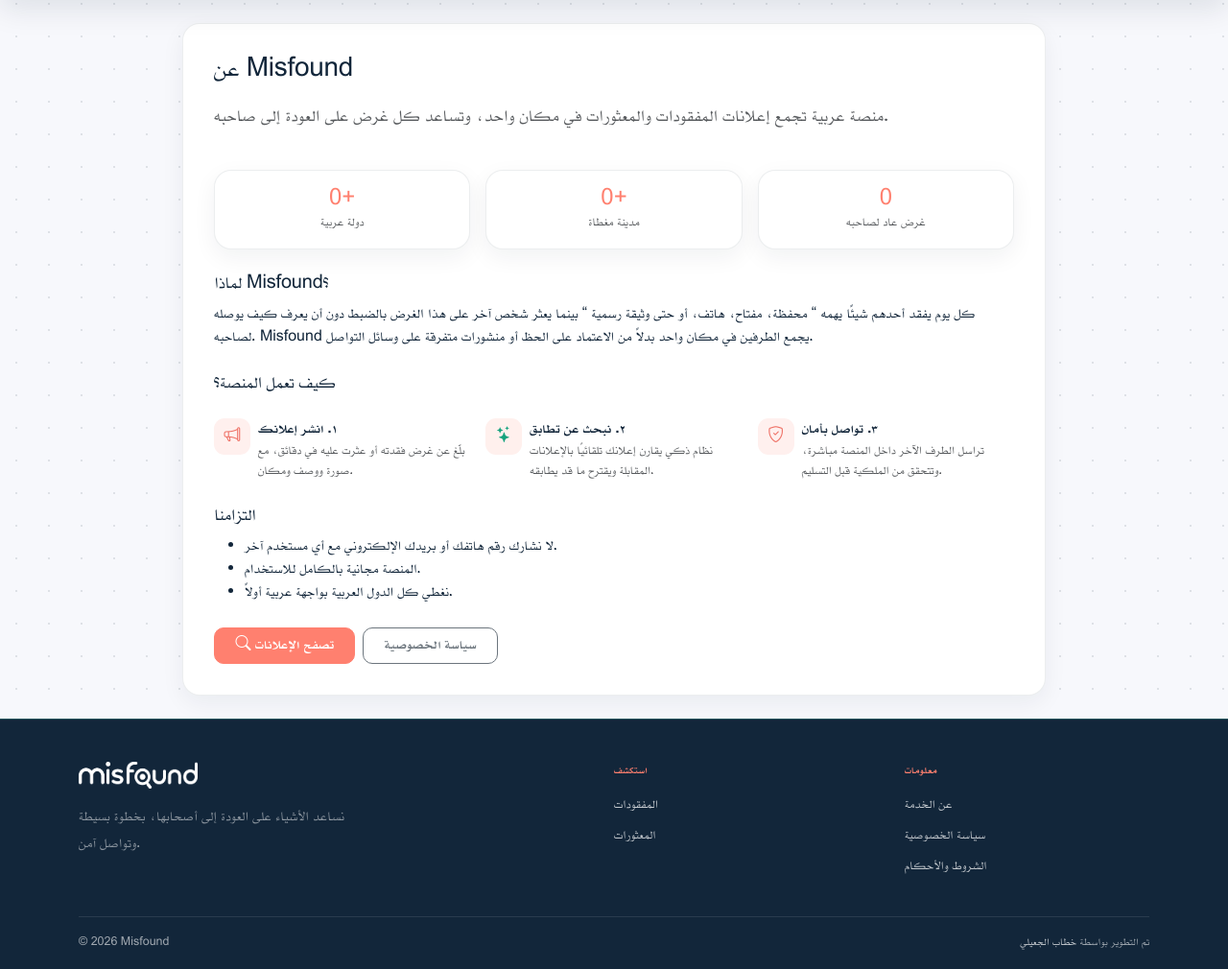
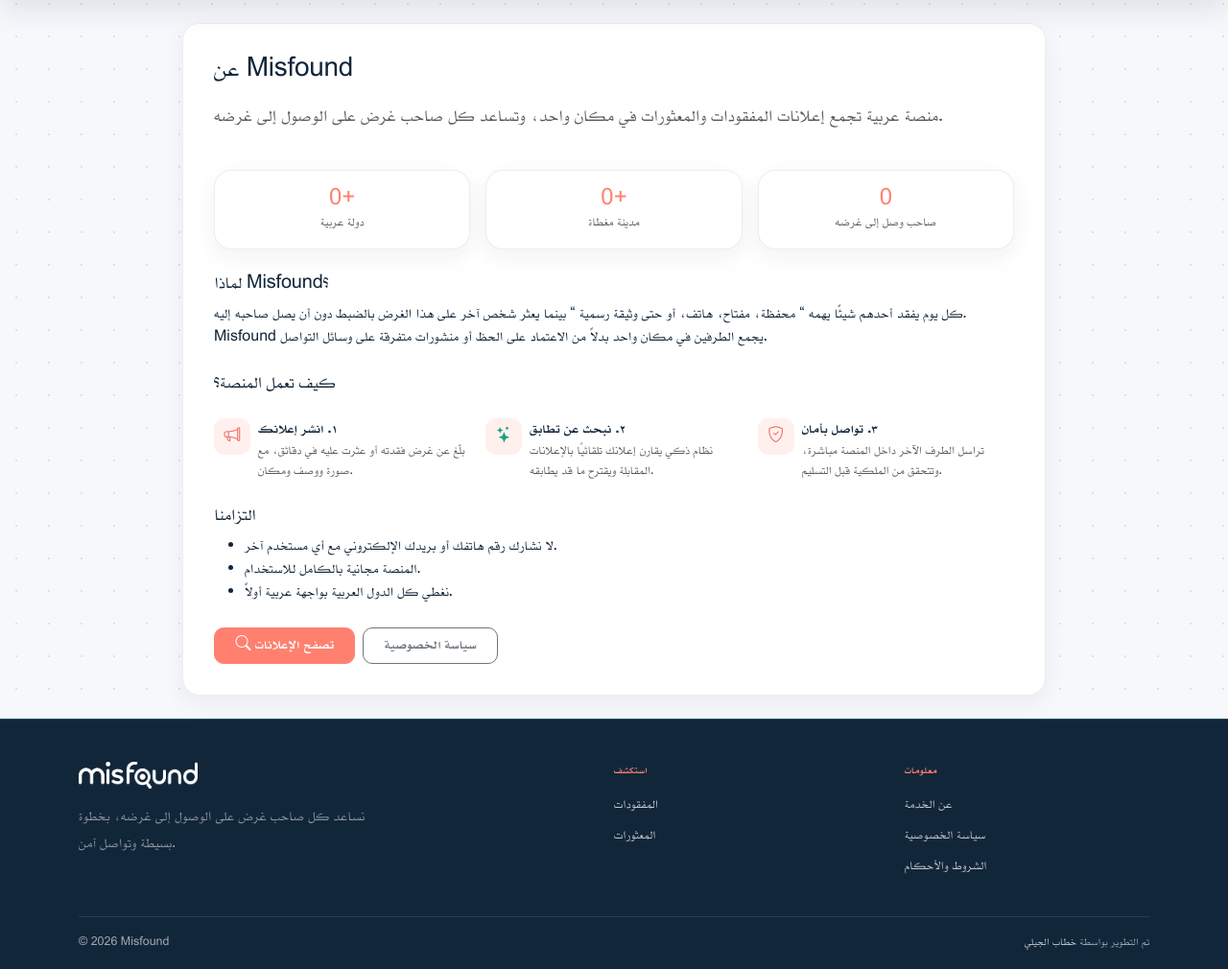
Before and after one commit to khattabaljaily/misfound, a Django app: page /about/ in a window 1280 px wide. Shown: the part 81-1091 px from the top of the page at 96% size. Run offline with Django 5.2, Linux system fonts and the light colour scheme; data that the repository does not hold is empty; parts of the project's set-up code (start-up, migrations or seed data) failed here and were passed over; some libraries are stand-ins or nearby versions.

Commit message:
Reword "item returns to owner" copy to be owner-centric site-wide
Changed phrasing like "every item returns to its owner" to "every
owner reaches their item" across the hero, footer tagline, About
page intro/stat/mission paragraph — the platform helps people, not
objects, so copy should center the owner as the one being helped.
Updated the English translations to match throughout.

Also: footer credit now reads "Developed by" instead of "Built by",
fixed the name to "خطاب الجيلي" (was misspelled with an extra letter),
and made it render as "Khattab Aljaily" on the English site instead of
staying in Arabic script regardless of page language.

Co-Authored-By: Claude Sonnet 5 <noreply@anthropic.com>

```diff
--- a/templates/base.html
+++ b/templates/base.html
@@ -101,7 +101,7 @@
                     <a href="{% url 'core:home' %}" class="mf-brand mf-brand--footer">
                         <img src="{% static 'img/logo_white.png' %}" alt="Misfound" class="mf-brand__logo">
                     </a>
-                    <p>{% trans "نساعد الأشياء على العودة إلى أصحابها، بخطوة بسيطة وتواصل آمن." %}</p>
+                    <p>{% trans "نساعد كل صاحب غرض على الوصول إلى غرضه، بخطوة بسيطة وتواصل آمن." %}</p>
                 </div>
                 <div class="mf-footer__column">
                     <span class="mf-footer__label">{% trans "استكشف" %}</span>
@@ -117,7 +117,7 @@
             </div>
             <div class="mf-footer__bottom">
                 <span>&copy; {% now "Y" %} Misfound</span>
-                <span>{% trans "تم التطوير بواسطة" %} <a href="https://khattabaljaily.com" target="_blank" rel="noopener">خطاب الجعيلي</a></span>
+                <span>{% trans "تم التطوير بواسطة" %} <a href="https://khattabaljaily.com" target="_blank" rel="noopener">{% trans "خطاب الجيلي" %}</a></span>
             </div>
         </div>
     </footer>
--- a/templates/core/about.html
+++ b/templates/core/about.html
@@ -5,7 +5,7 @@
 <div class="mf-panel" style="max-width: 900px; margin: 0 auto;">
     <h1 class="h3 mb-3">{% trans "عن Misfound" %}</h1>
     <p class="lead text-muted">
-        {% trans "منصة عربية تجمع إعلانات المفقودات والمعثورات في مكان واحد، وتساعد كل غرض على العودة إلى صاحبه." %}
+        {% trans "منصة عربية تجمع إعلانات المفقودات والمعثورات في مكان واحد، وتساعد كل صاحب غرض على الوصول إلى غرضه." %}
     </p>
 
     <div class="row row-cols-2 row-cols-md-3 g-3 my-4 text-center">
@@ -24,14 +24,14 @@
         <div class="col">
             <div class="mf-panel py-3 mb-0">
                 <div class="h4 mb-0 text-primary">{{ stats.resolved }}</div>
-                <div class="small text-muted">{% trans "غرض عاد لصاحبه" %}</div>
+                <div class="small text-muted">{% trans "صاحب وصل إلى غرضه" %}</div>
             </div>
         </div>
     </div>
 
     <h2 class="h5 mt-4">{% trans "لماذا Misfound؟" %}</h2>
     <p>
-        {% trans "كل يوم يفقد أحدهم شيئًا يهمه — محفظة، مفتاح، هاتف، أو حتى وثيقة رسمية — بينما يعثر شخص آخر على هذا الغرض بالضبط دون أن يعرف كيف يوصله لصاحبه. Misfound يجمع الطرفين في مكان واحد بدلاً من الاعتماد على الحظ أو منشورات متفرقة على وسائل التواصل." %}
+        {% trans "كل يوم يفقد أحدهم شيئًا يهمه — محفظة، مفتاح، هاتف، أو حتى وثيقة رسمية — بينما يعثر شخص آخر على هذا الغرض بالضبط دون أن يصل صاحبه إليه. Misfound يجمع الطرفين في مكان واحد بدلاً من الاعتماد على الحظ أو منشورات متفرقة على وسائل التواصل." %}
     </p>
 
     <h2 class="h5 mt-4">{% trans "كيف تعمل المنصة؟" %}</h2>
--- a/templates/core/home.html
+++ b/templates/core/home.html
@@ -6,10 +6,10 @@
     <div class="mf-hero-grid">
         <div class="mf-hero-content">
             <span class="mf-hero-eyebrow">
-                <span class="mf-live-dot"></span> {% trans "مجتمع يعيد الأشياء إلى أصحابها" %}
+                <span class="mf-live-dot"></span> {% trans "مجتمع يساعد كل صاحب غرض على الوصول إلى غرضه" %}
             </span>
-            <h1>{% trans "فقدت شيئًا؟ وجدت شيئًا؟ لنعيده إلى صاحبه." %}</h1>
-            <p>{% trans "منصة تجمع إعلانات المفقودات والمعثورات في مكان واحد. انشر إعلانك في دقائق، وتواصل مباشرة وبأمان مع الطرف الآخر حتى يعود كل غرض إلى صاحبه." %}</p>
+            <h1>{% trans "فقدت شيئًا؟ وجدت شيئًا؟ دعنا نساعد صاحبه على الوصول إليه." %}</h1>
+            <p>{% trans "منصة تجمع إعلانات المفقودات والمعثورات في مكان واحد. انشر إعلانك في دقائق، وتواصل مباشرة وبأمان مع الطرف الآخر حتى يصل كل صاحب غرض إلى غرضه." %}</p>
 
             <div class="mf-hero-actions">
                 <a href="{% url 'reports:create' report_type='lost' %}" class="btn btn-primary btn-lg"><i class="bi bi-search-heart"></i> {% trans "فقدت شيئًا" %}</a>
```
Also changed, not shown: locale/en/LC_MESSAGES/django.po, 1 other file.
